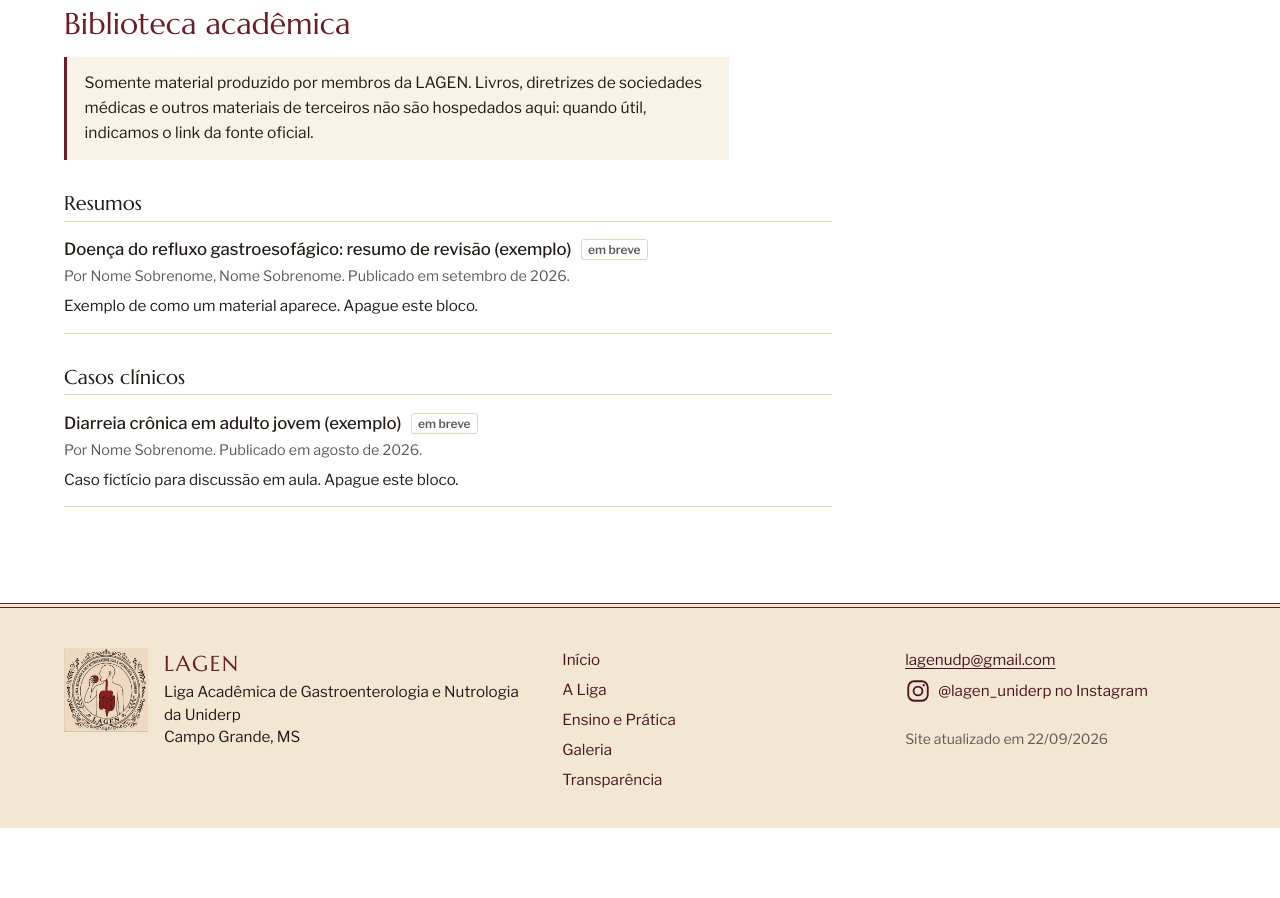
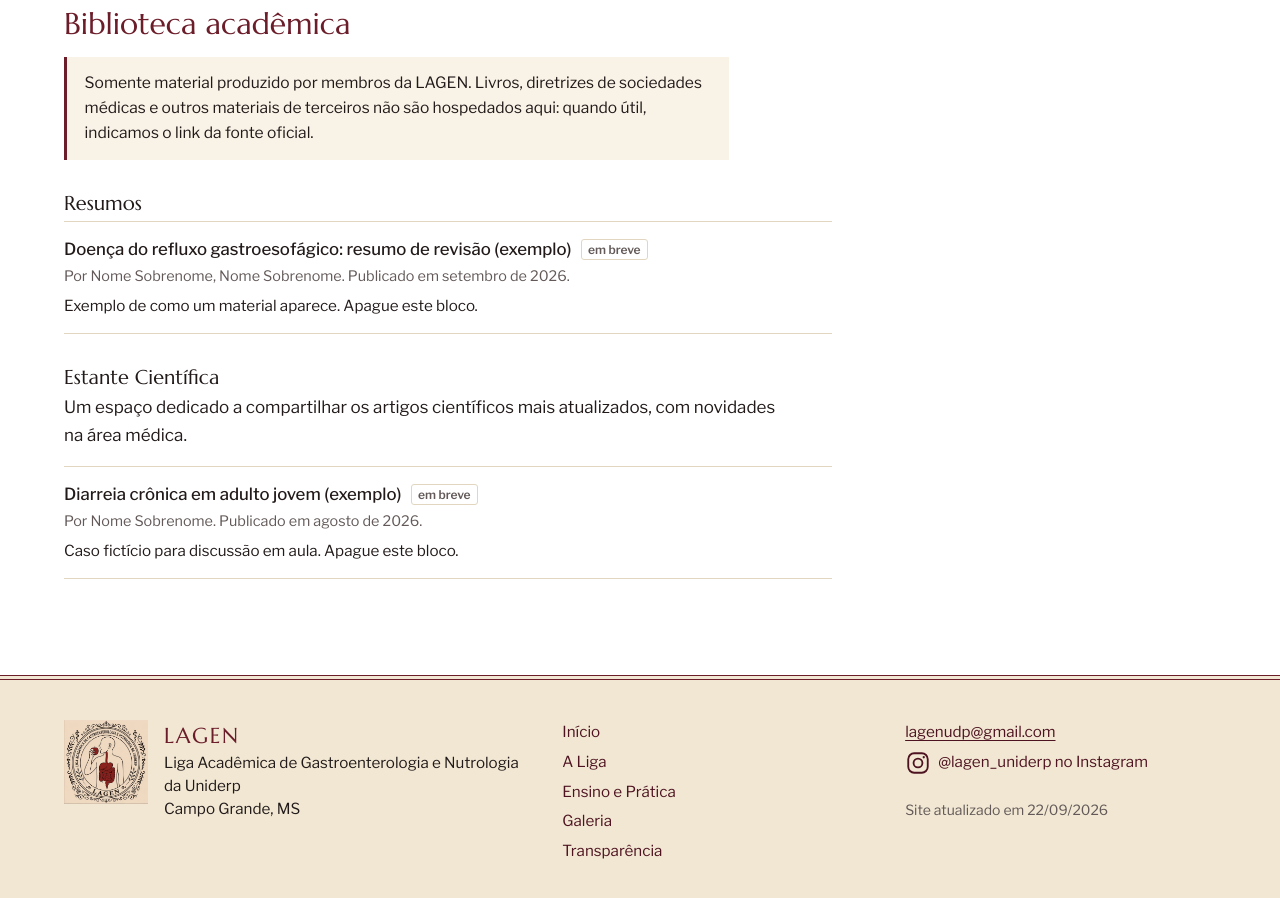
Before and after one commit to LAGENuniderp/lagen-uniderp.github.io, a Jekyll site: the page built from ensino/index.md, in a window 1280 px wide and 900 px high, scrolled down 1097 px. Built offline with Jekyll 4.4.1, drawn with Linux system fonts in a browser that asks for light colours; before the commit the page ends 1925 px from its top, so only the background shows below that.

Commit message:
Refactor biblioteca.html for better aRename Casos clinicos section to Estante Cientificamaterial grouping

```diff
--- a/_includes/biblioteca.html
+++ b/_includes/biblioteca.html
@@ -6,11 +6,14 @@
 {%- assign _tipo = g.name | strip -%}
 {%- case _tipo -%}
 {%- when "Resumo" -%}{%- assign _tipo = "Resumos" -%}
-      {%- when "Caso clínico" -%}{%- assign _tipo = "Casos clínicos" -%}
+{%- when "Caso clínico" -%}{%- assign _tipo = "Estante Científica" -%}
 {%- when "" -%}{%- assign _tipo = "Outros materiais" -%}
 {%- when "Outro" -%}{%- assign _tipo = "Outros materiais" -%}
 {%- endcase %}
 <h3 class="biblioteca__tipo">{{ _tipo }}</h3>
+{%- if _tipo == "Estante Científica" %}
+<p class="biblioteca__tipo-desc">Um espaço dedicado a compartilhar os artigos científicos mais atualizados, com novidades na área médica.</p>
+{%- endif %}
 <ul class="biblioteca">
 {%- for m in g.items -%}
 {%- assign _arq = m.arquivo | strip -%}
```
Lines whose indentation alone changed are shown as unchanged.
